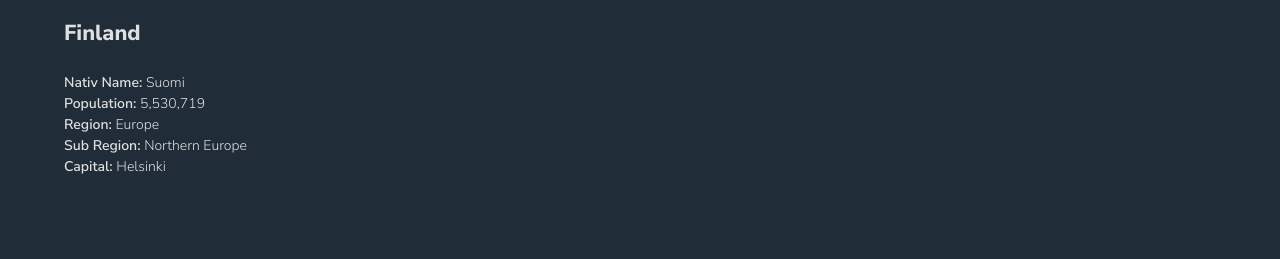
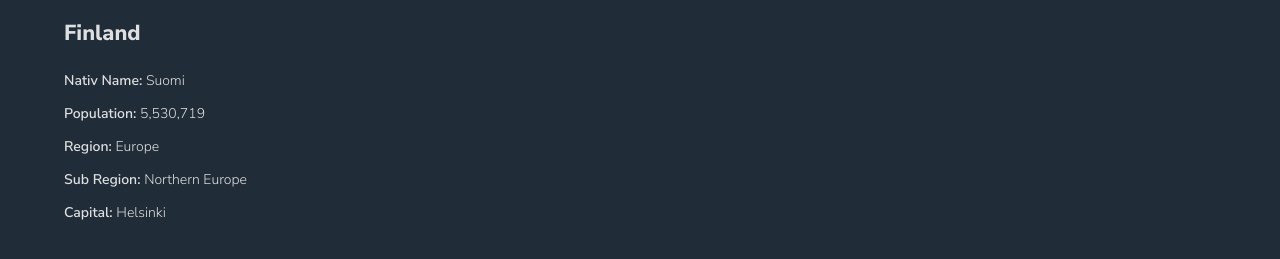
Before and after one commit to edo979/rest-countries-app, a React (Vite) app: page / in a window 1280 px wide. Both pictures are taken after a click on the item 640 px from the left and 434 px from the top of the page. Shown: the part 477-736 px from the top of the page. Built offline with nearby package versions, Linux system fonts and the light colour scheme.

Commit message:
typography, spacing in details

```diff
--- a/src/sass/_typography.scss
+++ b/src/sass/_typography.scss
@@ -1,8 +1,8 @@
 @import url('https://fonts.googleapis.com/css2?family=Nunito+Sans:wght@300;600;800&display=swap');
 
 :root {
-  --fs-300: 0.825rem;
-  --fs-400: 0.875rem;
+  --fs-300: 0.875rem;
+  --fs-400: 1rem;
   --fs-500: 1rem;
   --fs-600: 1.25rem;
   --fs-700: 1.55rem;
@@ -26,3 +26,7 @@ h1 {
 h2 {
   font-size: var(--fs-700);
 }
+
+p {
+  font-size: var(--fs-400);
+}
--- a/src/sass/components/_components.scss
+++ b/src/sass/components/_components.scss
@@ -92,7 +92,7 @@ body {
   border: none;
 
   color: var(--clr-text);
-  font-size: var(--fs-400);
+  font-size: var(--fs-300);
   font-weight: 600;
 
   background-color: transparent;
--- a/src/sass/components/_country.scss
+++ b/src/sass/components/_country.scss
@@ -24,10 +24,16 @@
     margin: 0;
     padding: 0;
 
-    margin-top: 2rem;
+    margin-top: 1.85rem;
+
+    > li + li {
+      margin-top: 0.85rem;
+    }
   }
 
   &_item {
+    font-size: var(--fs-500);
+
     :first-child {
       font-weight: 600;
     }
```
